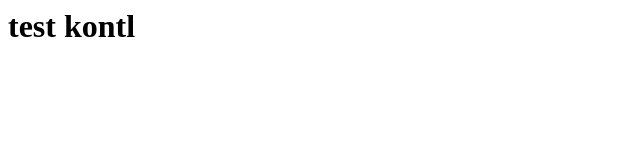
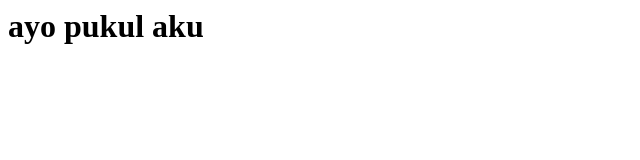
Before and after one commit to aslanyar/gaskansm, a plain HTML site: page index.html in a window 1280 px wide. Shown: the whole page, without its empty margins (0-640 px from the left). Drawn offline with Linux system fonts and the light colour scheme.

Commit message:
Update index.html

```diff
--- a/index.html
+++ b/index.html
@@ -1 +1 @@
-<h1>test kontl</h1>
+<h1>ayo pukul aku</h1>
```
